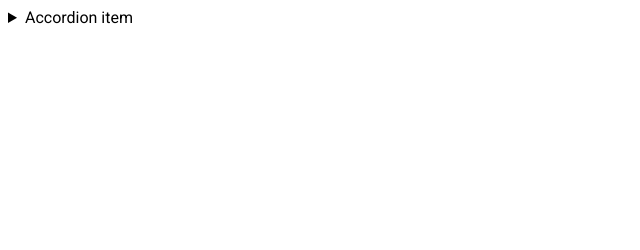
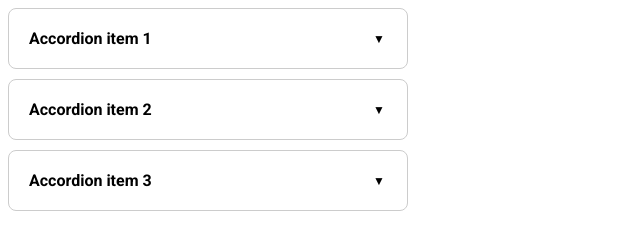
Before and after one commit to js-tasks-ru/htmlcss-20240216_akbashev-ar6, a website: page 03-lection1/02-accordion/index.html in a window 1280 px wide. Shown: the whole page, without its empty margins (0-640 px from the left). Drawn offline with Linux system fonts and the light colour scheme; files that its build step writes are made by us from their sources.

Commit message:
Аккордеон

```diff
--- a/03-lection1/02-accordion/accordion.css
+++ b/03-lection1/02-accordion/accordion.css
@@ -1 +1,43 @@
-/* Стилизация аккордеона */
+.accordion {
+  max-width: 400px;
+}
+
+.accordion__item {
+  border: 1px solid #ccc;
+  border-radius: 8px;
+  padding: 10px;
+  margin-bottom: 10px;
+}
+
+.accordion__details[open] .accordion__summary::after {
+  transform: translateY(-50%) rotate(180deg);
+}
+
+.accordion__summary {
+  font-weight: bold;
+  cursor: pointer;
+  padding: 10px 40px 10px 10px;
+  transition: 0.3 all;
+  position: relative;
+  list-style: none;
+}
+
+.accordion__summary::after {
+  display: block;
+  content: "▼";
+  font-size: 12px;
+  position: absolute;
+  right: 12px;
+  top: 50%;
+  transform: translateY(-50%);
+  transition: 0.3s all;
+}
+
+.accordion__summary::-webkit-details-marker {
+  display: none;
+}
+
+.accordion__content {
+  margin-top: 10px;
+  padding: 10px 10px;
+}
--- a/03-lection1/02-accordion/index.html
+++ b/03-lection1/02-accordion/index.html
@@ -1,18 +1,35 @@
 <!DOCTYPE html>
-<!-- Страница с аккордеоном -->
 <html lang="ru">
     <head>
         <link rel="stylesheet" href="../../assets/css/main.css">
-        <link rel="stylesheet" href="./accordion.css">
+        <link rel="stylesheet" href="03-lection1/02-accordion/accordion.css">
     </head>
     <body>
-        <details>
-            <summary>
-                Accordion item
-            </summary>
-            <p>
-                Hidden content
-            </p>
-        </details>
+        <div class="accordion">
+            <div class="accordion__item">
+                <details class='accordion__details'>
+                    <summary class='accordion__summary'>Accordion item 1</summary>
+                    <p class='accordion__content'>
+                        Lorem ipsum dolor sit amet, consectetur adipisicing elit. Vel, nihil!
+                    </p>
+                </details>
+            </div>
+            <div class="accordion__item">
+                <details class='accordion__details'>
+                    <summary class='accordion__summary'>Accordion item 2</summary>
+                    <p class='accordion__content'>
+                        Lorem ipsum dolor sit amet, consectetur adipisicing elit. Quae ipsam cumque provident non quasi? Sequi accusamus omnis voluptatem beatae iusto?
+                    </p>
+                </details>
+            </div>
+            <div class="accordion__item">
+                <details class='accordion__details'>
+                    <summary class='accordion__summary'>Accordion item 3</summary>
+                    <p class='accordion__content'>
+                        Lorem ipsum, dolor sit amet consectetur adipisicing elit. Eligendi incidunt id nisi sed accusamus laborum atque architecto quae eum distinctio est, laudantium vel deserunt nulla blanditiis natus sint possimus voluptatibus.
+                    </p>
+                </details>
+            </div>
+        </div>
     </body>
 </html>
--- a/package.json
+++ b/package.json
@@ -4,7 +4,7 @@
   "description": "Course Materials",
   "scripts": {
     "test": "cross-env NODE_ENV=test mocha --no-warnings --ignore=node_modules/** **/*.test.js",
-    "start": "browser-sync start --server --files '**/*.css, **/*.html' --index 02-dz0/01-semantic-mockup/solution.html"
+    "start": "browser-sync start --server --files '**/*.css, **/*.html' --index 03-lection1/02-accordion/index.html"
   },
   "husky": {
     "hooks": {
```
